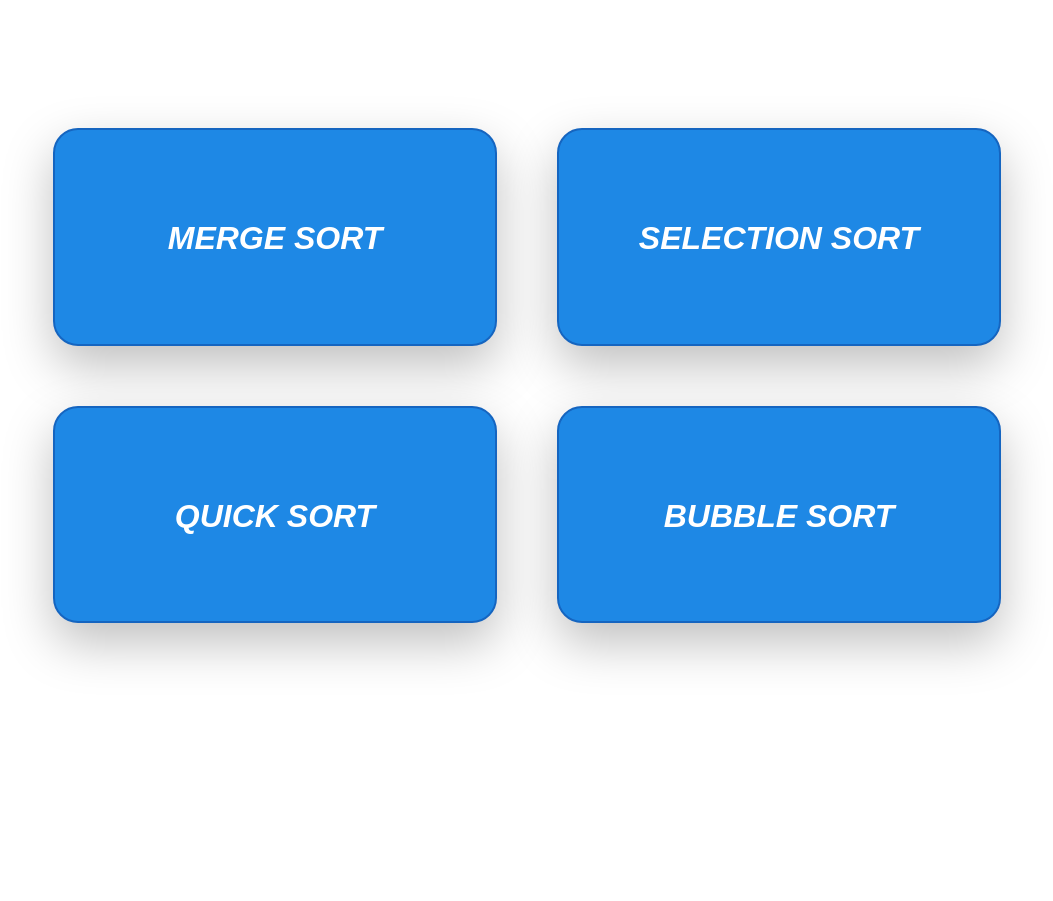
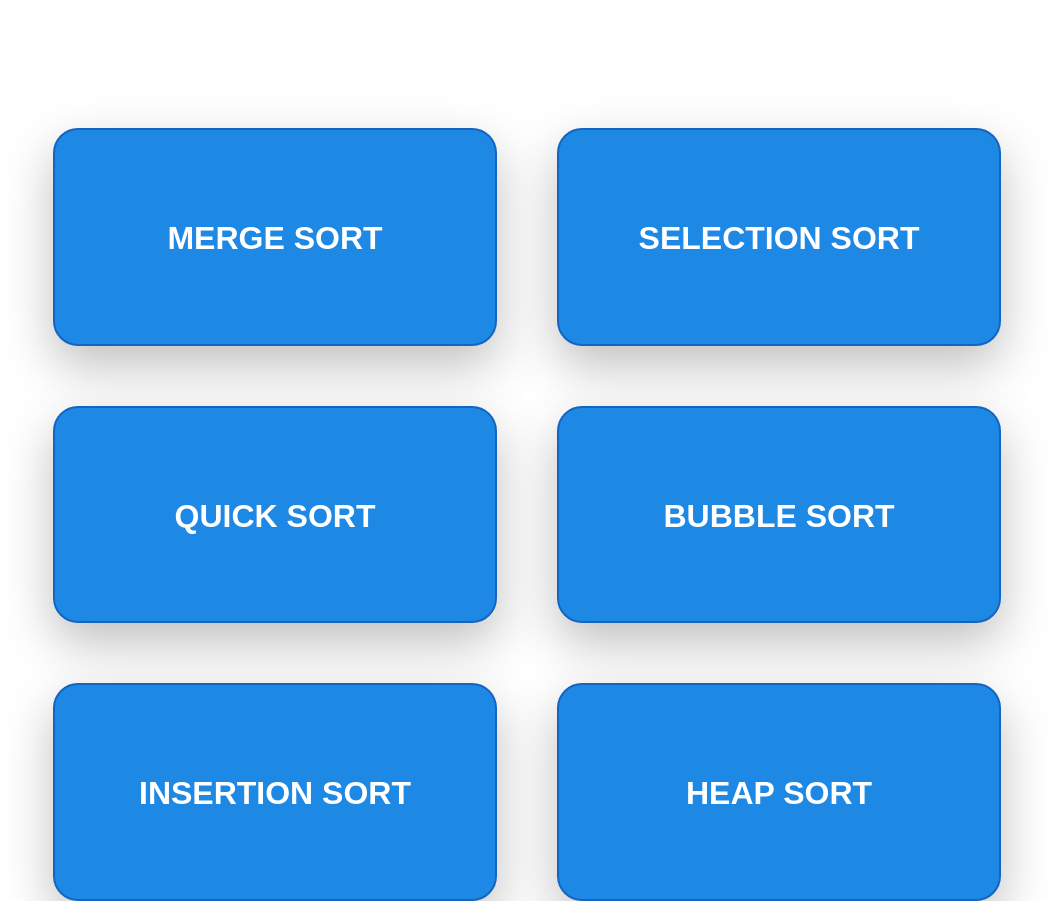
Before and after one commit to Aditya2310-dyp/Algorithm-Visualizer-pbl, a plain HTML site: page sorting.html in a window 1280 px wide. Shown: the whole page, without its empty margins (113-1166 px from the left). Before the commit the page ends 816 px from the top, so only its background shows below. Drawn offline with Linux system fonts and the light colour scheme.

Commit message:
Update sorting.html

```diff
--- a/sorting.html
+++ b/sorting.html
@@ -4,7 +4,6 @@
     <meta charset="UTF-8">
     <meta name="viewport" content="width=device-width, initial-scale=1.0">
     <title>Algorithm Visualizer</title>
-    <link href="icon2.jpg" rel="website icon">
     <style>
         body {
             display: flex;
@@ -70,30 +69,42 @@
         <!-- Merge Sort Section -->
         <div class="card">
             <a href="/mergesort.html">
-
-                <h2><i>Merge Sort</i></h2>
+                <h2>Merge Sort</h2>
             </a>
         </div>
 
         <!-- Selection Sort Section -->
         <div class="card">
             <a href="/selectionsort.html">
-
-                <h2><i>Selection Sort</i></h2>
+                <h2>Selection Sort</h2>
             </a>
         </div>
 
         <!-- Quick Sort Section -->
         <div class="card">
             <a href="/quicksort.html">
-
-                <h2><i>Quick Sort</i></h2>
+                <h2>Quick Sort</h2>
             </a>
         </div>
+
+        <!-- Bubble Sort Section -->
         <div class="card">
             <a href="/bubblesort.html">
+                <h2>Bubble Sort</h2>
+            </a>
+        </div>
 
-                <h2><i>Bubble Sort</i></h2>
+        <!-- Insertion Sort Section -->
+        <div class="card">
+            <a href="/insertionsort.html">
+                <h2>Insertion Sort</h2>
+            </a>
+        </div>
+
+        <!-- Heap Sort Section -->
+        <div class="card">
+            <a href="/heapsort.html">
+                <h2>Heap Sort</h2>
             </a>
         </div>
     </div>
```
